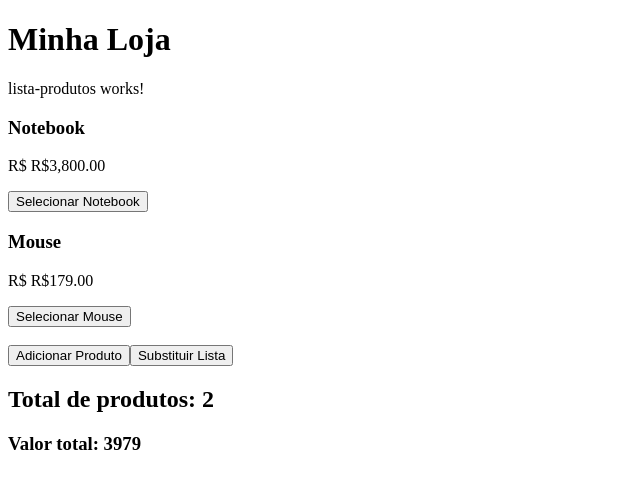
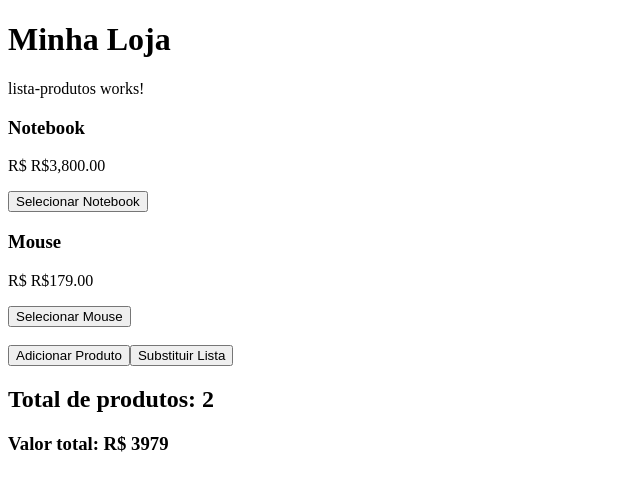
Before and after one commit to fabcurvello/ProjetoPrimeiroAppAngularModerno, an Angular app: page / in a window 1280 px wide. Shown: the top 488 px of the page, without its empty margins (0-640 px from the left). Built offline with nearby package versions, Linux system fonts and the light colour scheme.

Commit message:
Aula 09 - breve adaptacao

```diff
--- a/src/app/features/produtos/lista-produtos/lista-produtos.html
+++ b/src/app/features/produtos/lista-produtos/lista-produtos.html
@@ -18,4 +18,4 @@
 
 <h2>Total de produtos: {{ totalProdutos() }}</h2>
 
-<h3>Valor total: {{ valorTotal() }}</h3>
+<h3>Valor total: R$ {{ valorTotal() }}</h3>
```
